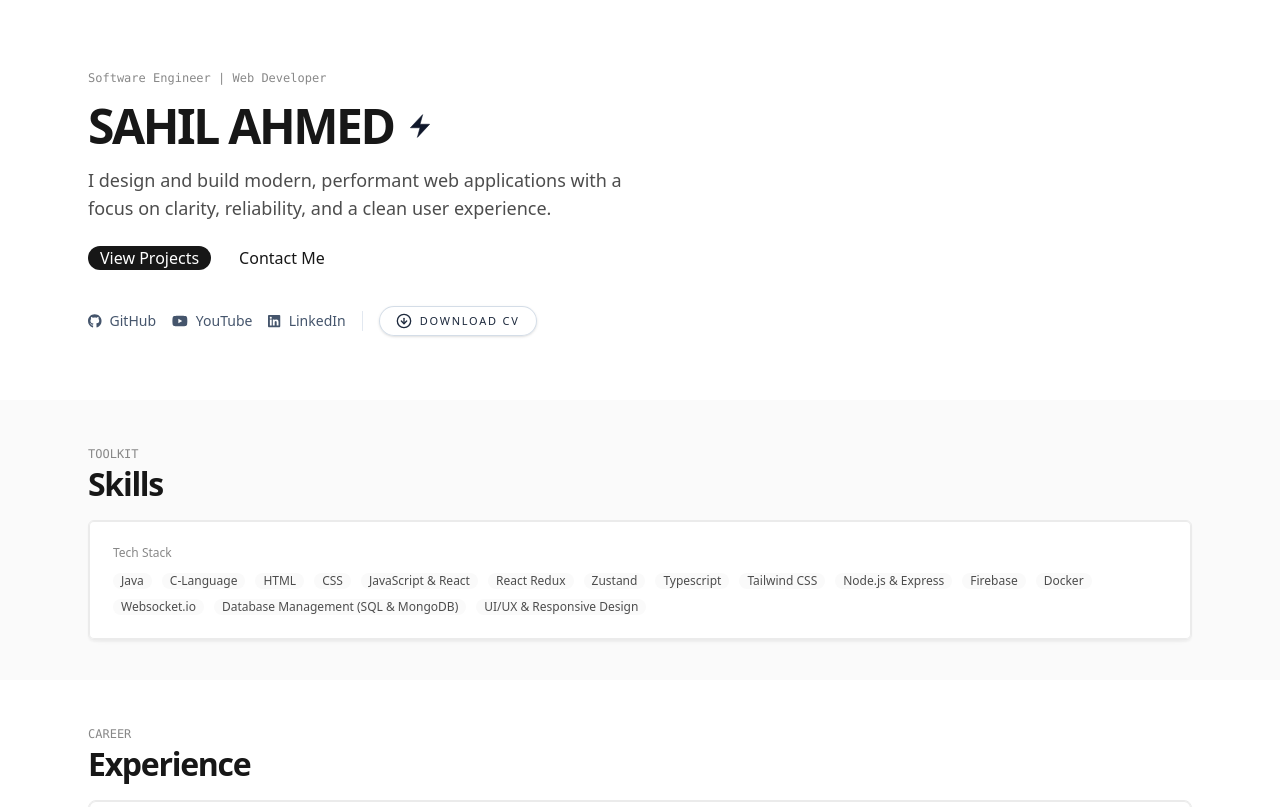
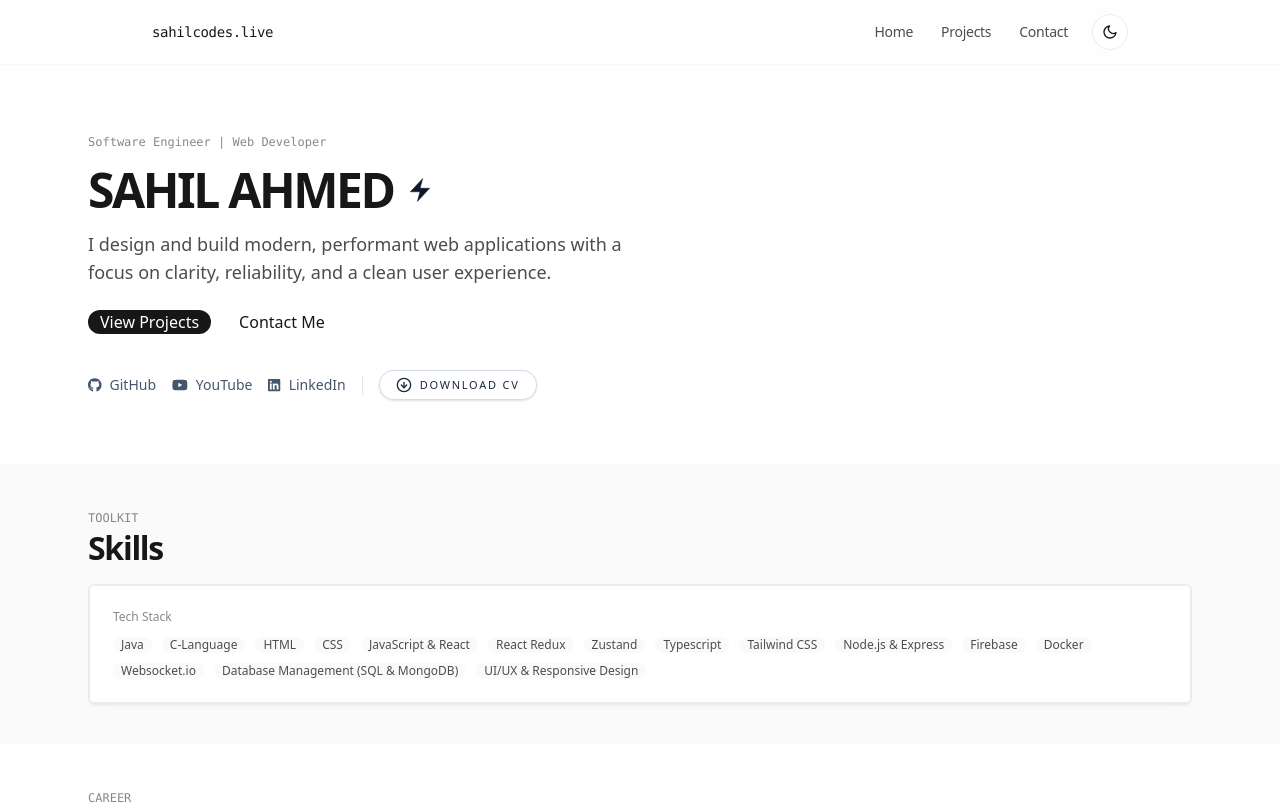
Before and after one commit to SAHIL-AHMED5498/MyWebsite2, a React (Vite) app: page / in a window 1280 px wide. Shown: the top 807 px of the page. Built offline with nearby package versions, Linux system fonts and the light colour scheme; a web font is replaced by a local one.

Commit message:
chore:refactoring completed

```diff
--- a/src/App.jsx
+++ b/src/App.jsx
@@ -1,9 +1,9 @@
 import './App.css'
-import Navbar from './components/Navbar'
 import Home from './pages/Home'
 import Footer from './components/Footer'
 import ScrollToTopButton from './components/ScrollToTopButton'
 import { Toaster } from 'react-hot-toast';
+import Nav from './components/Nav';
 
 function App() {
   return (
@@ -12,7 +12,7 @@ function App() {
         position="top-center"
         reverseOrder={false}
       />
-      <Navbar />
+      <Nav/>
       <Home />
       <ScrollToTopButton />
       <Footer />
--- /dev/null
+++ b/src/components/Nav.jsx
@@ -0,0 +1,194 @@
+import { useState, useEffect, useRef, useContext } from "react";
+import { X } from "lucide-react";
+import { ThemeContext } from "../context/ThemeContext";
+
+const NAV_LINKS = [
+  { id: "hero", label: "Home" },
+  { id: "projects", label: "Projects" },
+  { id: "contact", label: "Contact" },
+];
+
+const Nav = () => {
+  const { darkMode, setDarkMode } = useContext(ThemeContext);
+  const [menuOpen, setMenuOpen] = useState(false);
+  const [scrolled, setScrolled] = useState(false);
+  const menuRef = useRef(null);
+
+  useEffect(() => {
+    const onScroll = () => setScrolled(window.scrollY > 16);
+    window.addEventListener("scroll", onScroll, { passive: true });
+    return () => window.removeEventListener("scroll", onScroll);
+  }, []);
+
+  useEffect(() => {
+    if (!menuOpen) return;
+    const handler = (e) => {
+      if (menuRef.current && !menuRef.current.contains(e.target)) {
+        setMenuOpen(false);
+      }
+    };
+    document.addEventListener("mousedown", handler);
+    return () => document.removeEventListener("mousedown", handler);
+  }, [menuOpen]);
+
+  const scrollToSection = (sectionId) => {
+    const element = document.getElementById(sectionId);
+    if (element) {
+      element.scrollIntoView({ behavior: "smooth", block: "start" });
+    }
+  };
+
+  return (
+    <nav
+      className={`sticky top-0 z-40 w-full h-16 transition-all duration-300 ${
+        darkMode ? "glass-dark" : "glass"
+      } ${scrolled ? "shadow-level-2" : ""}`}
+    >
+      <div className="max-w-5xl mx-auto h-full px-6 flex items-center justify-between gap-6">
+        {/* Brand */}
+        <button
+          onClick={() => scrollToSection("hero")}
+          className="font-mono text-sm font-medium tracking-tight text-ink dark:text-white hover:opacity-70 transition-opacity shrink-0"
+        >
+          sahilcodes.live
+        </button>
+
+        {/* Desktop Nav Links + Theme Toggle */}
+        <div className="hidden md:flex items-center gap-1 ml-auto">
+          <ul className="flex items-center gap-1 text-body-sm">
+            {NAV_LINKS.map(({ id, label }) => (
+              <li key={id}>
+                <button
+                  onClick={() => scrollToSection(id)}
+                  className="rounded-full px-3 py-2 text-body hover:text-ink hover:bg-canvas-soft dark:text-white/60 dark:hover:text-white dark:hover:bg-white/5 transition-all duration-200"
+                >
+                  {label}
+                </button>
+              </li>
+            ))}
+          </ul>
+
+          {/* Theme Toggle */}
+          <button
+            onClick={() => setDarkMode(!darkMode)}
+            className="icon-button-circular w-9 h-9 ml-2 dark:text-white transition-colors duration-200"
+            aria-label={darkMode ? "Switch to light mode" : "Switch to dark mode"}
+          >
+            <span
+              className={`inline-block transition-transform duration-500 ease-out ${
+                darkMode ? "rotate-180" : "rotate-0"
+              }`}
+            >
+              {darkMode ? (
+                <svg width="16" height="16" viewBox="0 0 24 24" fill="none" stroke="currentColor" strokeWidth="2" strokeLinecap="round" strokeLinejoin="round">
+                  <circle cx="12" cy="12" r="5" />
+                  <line x1="12" y1="1" x2="12" y2="3" />
+                  <line x1="12" y1="21" x2="12" y2="23" />
+                  <line x1="4.22" y1="4.22" x2="5.64" y2="5.64" />
+                  <line x1="18.36" y1="18.36" x2="19.78" y2="19.78" />
+                  <line x1="1" y1="12" x2="3" y2="12" />
+                  <line x1="21" y1="12" x2="23" y2="12" />
+                  <line x1="4.22" y1="19.78" x2="5.64" y2="18.36" />
+                  <line x1="18.36" y1="5.64" x2="19.78" y2="4.22" />
+                </svg>
+              ) : (
+                <svg width="16" height="16" viewBox="0 0 24 24" fill="none" stroke="currentColor" strokeWidth="2" strokeLinecap="round" strokeLinejoin="round">
+                  <path d="M21 12.79A9 9 0 1 1 11.21 3 7 7 0 0 0 21 12.79z" />
+                </svg>
+              )}
+            </span>
+          </button>
+        </div>
+
+        {/* Mobile: theme toggle + menu button */}
+        <div className="flex md:hidden items-center gap-3 shrink-0">
+          <button
+            onClick={() => setDarkMode(!darkMode)}
+            className="icon-button-circular w-9 h-9 dark:text-white transition-colors duration-200"
+            aria-label={darkMode ? "Switch to light mode" : "Switch to dark mode"}
+          >
+            <span
+              className={`inline-block transition-transform duration-500 ease-out ${
+                darkMode ? "rotate-180" : "rotate-0"
+              }`}
+            >
+              {darkMode ? (
+                <svg width="16" height="16" viewBox="0 0 24 24" fill="none" stroke="currentColor" strokeWidth="2" strokeLinecap="round" strokeLinejoin="round">
+                  <circle cx="12" cy="12" r="5" />
+                  <line x1="12" y1="1" x2="12" y2="3" />
+                  <line x1="12" y1="21" x2="12" y2="23" />
+                  <line x1="4.22" y1="4.22" x2="5.64" y2="5.64" />
+                  <line x1="18.36" y1="18.36" x2="19.78" y2="19.78" />
+                  <line x1="1" y1="12" x2="3" y2="12" />
+                  <line x1="21" y1="12" x2="23" y2="12" />
+                  <line x1="4.22" y1="19.78" x2="5.64" y2="18.36" />
+                  <line x1="18.36" y1="5.64" x2="19.78" y2="4.22" />
+                </svg>
+              ) : (
+                <svg width="16" height="16" viewBox="0 0 24 24" fill="none" stroke="currentColor" strokeWidth="2" strokeLinecap="round" strokeLinejoin="round">
+                  <path d="M21 12.79A9 9 0 1 1 11.21 3 7 7 0 0 0 21 12.79z" />
+                </svg>
+              )}
+            </span>
+          </button>
+
+          <button
+            onClick={() => setMenuOpen((v) => !v)}
+            className="nav-cta-ask-ai w-9 h-9 !px-0 !justify-center dark:text-white"
+            aria-label={menuOpen ? "Close menu" : "Open menu"}
+          >
+            <span
+              className={`inline-block transition-transform duration-300 ease-out ${
+                menuOpen ? "rotate-90 scale-90" : "rotate-0 scale-100"
+              }`}
+            >
+              {menuOpen ? <X size={16} /> : (
+                <svg width="16" height="16" viewBox="0 0 24 24" fill="none" stroke="currentColor" strokeWidth="2" strokeLinecap="round">
+                  <line x1="3" y1="6" x2="21" y2="6" />
+                  <line x1="3" y1="12" x2="21" y2="12" />
+                  <line x1="3" y1="18" x2="21" y2="18" />
+                </svg>
+              )}
+            </span>
+          </button>
+        </div>
+      </div>
+
+      {/* Mobile Menu */}
+      <div
+        ref={menuRef}
+        className={`md:hidden overflow-hidden transition-all duration-300 ease-out border-t border-hairline/30 ${
+          darkMode
+            ? "bg-[rgba(15,15,15,0.92)] backdrop-blur-xl"
+            : "bg-[rgba(255,255,255,0.92)] backdrop-blur-xl"
+        } ${
+          menuOpen
+            ? "max-h-64 opacity-100"
+            : "max-h-0 opacity-0 border-t-transparent"
+        }`}
+      >
+        <div className="px-6 py-3 flex flex-col gap-1 text-body-sm">
+          {NAV_LINKS.map(({ id, label }, i) => (
+            <button
+              key={id}
+              onClick={() => {
+                scrollToSection(id);
+                setMenuOpen(false);
+              }}
+              className={`text-left rounded-lg px-3 py-2.5 text-body hover:text-ink dark:text-white/70 dark:hover:text-white hover:bg-canvas-soft dark:hover:bg-white/5 transition-all duration-200 ${
+                menuOpen
+                  ? "translate-x-0 opacity-100"
+                  : "-translate-x-3 opacity-0"
+              }`}
+              style={{ transitionDelay: menuOpen ? `${i * 50}ms` : "0ms" }}
+            >
+              {label}
+            </button>
+          ))}
+        </div>
+      </div>
+    </nav>
+  );
+};
+
+export default Nav;
--- a/src/pages/Home.jsx
+++ b/src/pages/Home.jsx
@@ -15,6 +15,7 @@ import Contact from "./Contact";
 import Project from "./Project";
 import Experience from "./Experience";
 import Skills from "./Skills";
+import Hero from "./Hero";
 
 
 
@@ -25,6 +26,8 @@ function Home() {
   const { darkMode } = useContext(ThemeContext);
   return (
     <main className="min-h-screen bg-canvas-soft dark:bg-primary text-ink dark:text-on-primary">
+      {/* {hero section} */}
+      <Hero />
       {/* ─── Skills ─── */}
      <Skills/>
 
```
Also changed, not shown: src/pages/Hero.jsx (renamed from src/components/Navbar.jsx, +5 -5 lines).
